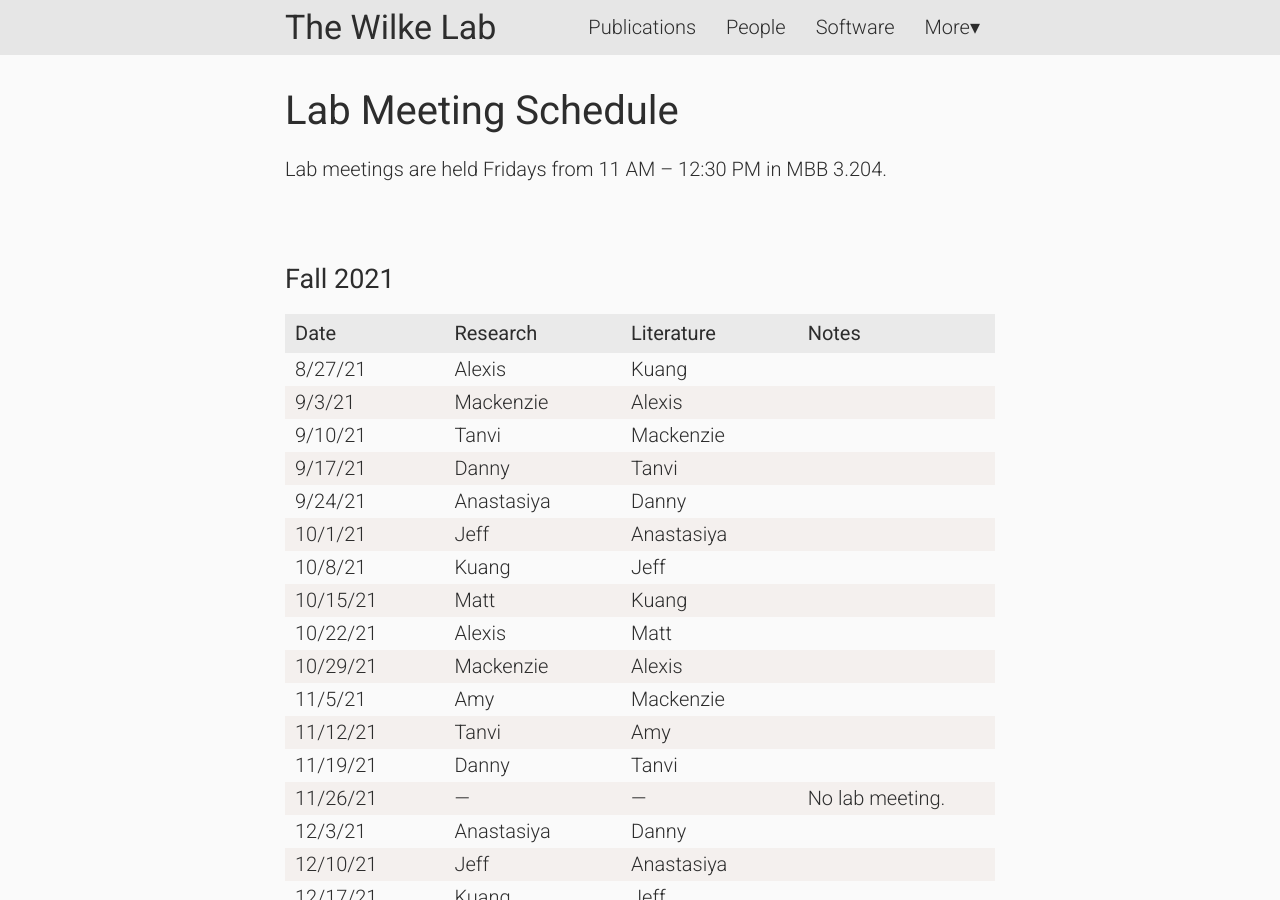
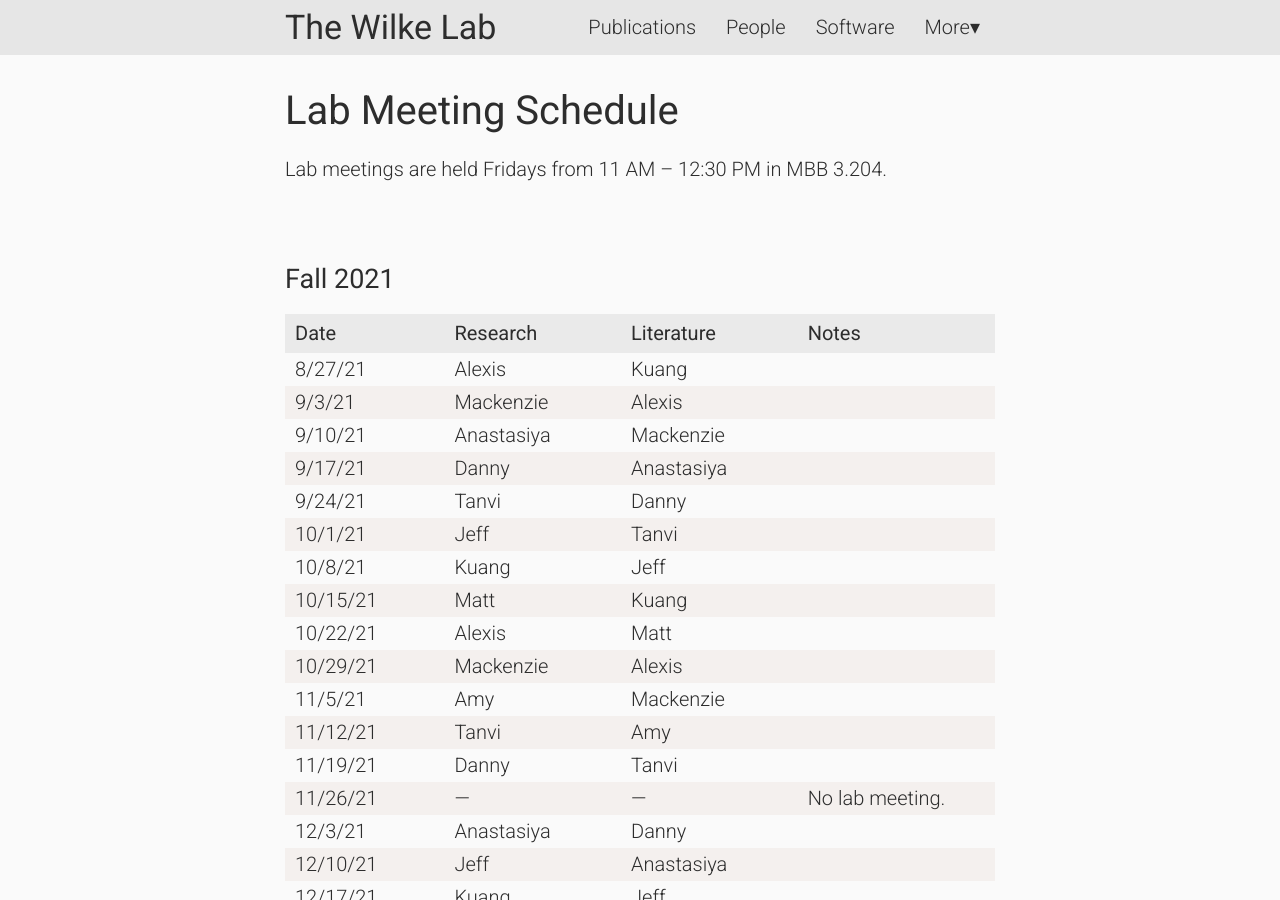
Before and after one commit to wilkelab/wilkelab.github.io, a Jekyll site: the page built from lab_meetings.md, in a window 1280 px wide and 900 px high. Built offline with Jekyll 4.4.1, drawn with Linux system fonts in a browser that asks for light colours; nearby versions of some CDN libraries.

```diff
--- a/lab_meetings.md
+++ b/lab_meetings.md
@@ -14,10 +14,10 @@ Lab meetings are held Fridays from 11 AM -- 12:30 PM in MBB 3.204.
 |:----------|----|:------------------|----|:--------------------|---|:------|
 | 8/27/21 || Alexis || Kuang ||
 | 9/3/21 || Mackenzie || Alexis ||
-| 9/10/21 || Tanvi || Mackenzie ||
-| 9/17/21 || Danny || Tanvi ||
-| 9/24/21 || Anastasiya || Danny ||
-| 10/1/21 || Jeff || Anastasiya ||
+| 9/10/21 || Anastasiya || Mackenzie ||
+| 9/17/21 || Danny || Anastasiya ||
+| 9/24/21 || Tanvi || Danny ||
+| 10/1/21 || Jeff || Tanvi ||
 | 10/8/21 || Kuang || Jeff ||
 | 10/15/21 || Matt || Kuang ||
 | 10/22/21 || Alexis || Matt ||
```
